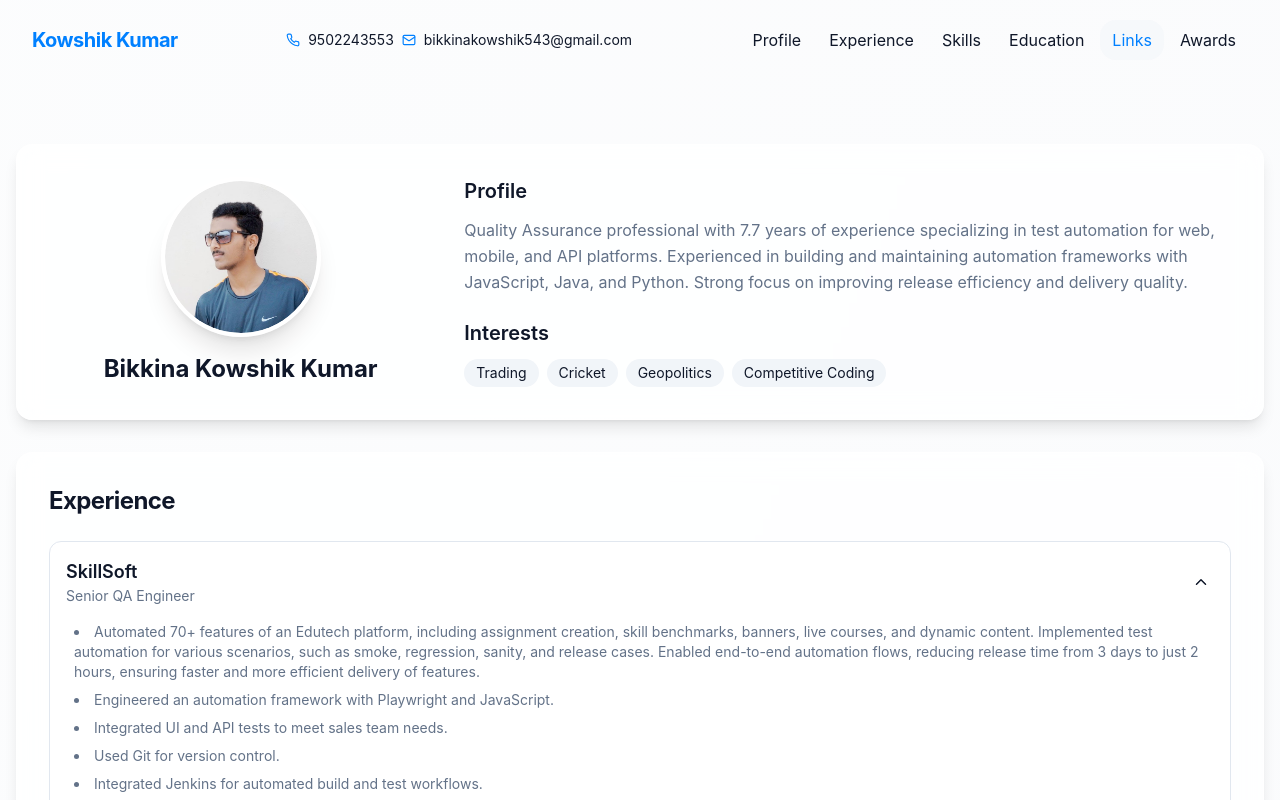
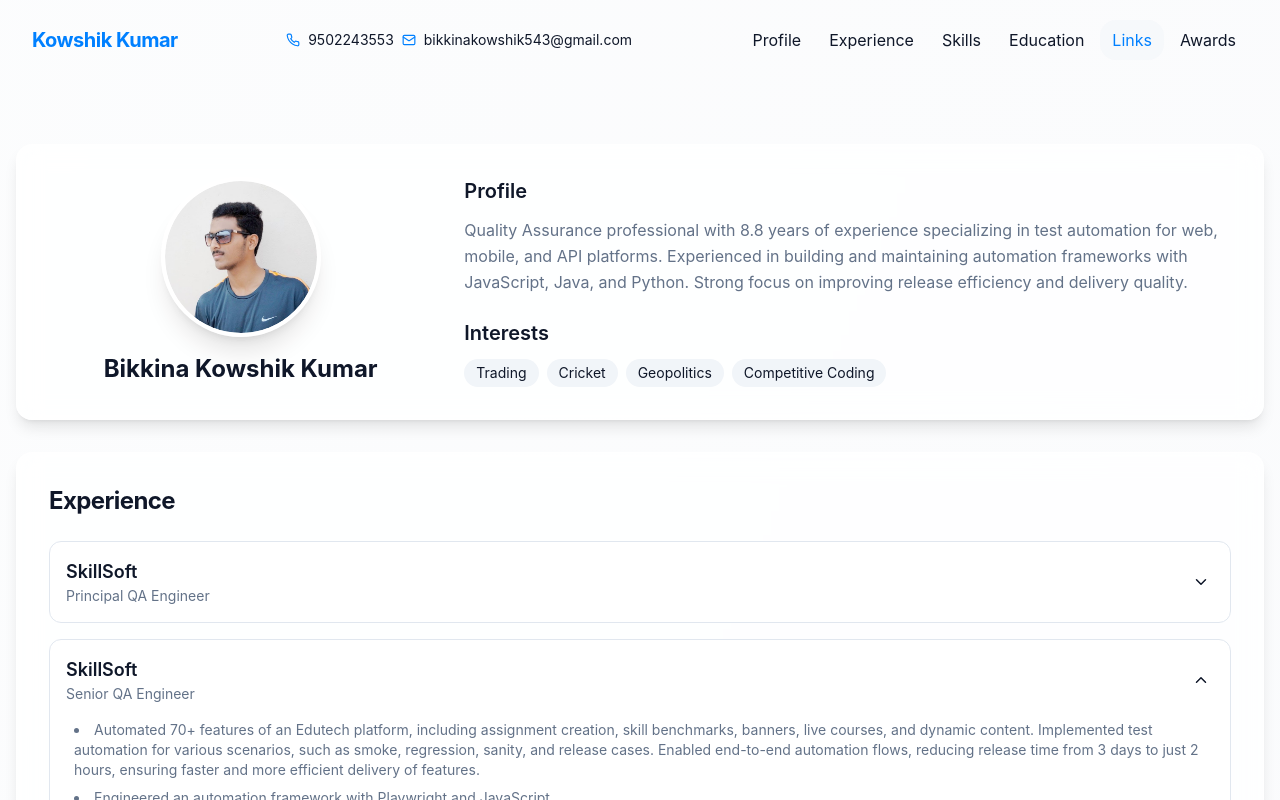
Before and after one commit to kowshikb/kowshiksprofile, a React (Vite) app: page / in a window 1280 px wide. Shown: the top 800 px of the page. Built offline with nearby package versions, Linux system fonts and the light colour scheme.

Commit message:
Updated QA experience to 8.8
Co-authored-by: kowshikb <31794761+kowshikb@users.noreply.github.com>

```diff
--- a/src/components/Experience.tsx
+++ b/src/components/Experience.tsx
@@ -11,6 +11,20 @@ interface ExperienceItem {
 }
 
 const experienceData: ExperienceItem[] = [
+  {
+    id: "skillsoft-principal",
+    company: "SkillSoft",
+    position: "Principal QA Engineer",
+    points: [
+      "Tested AI-powered products within Percipio's LX Studios platform, including AI Conversation Practice, AI-generated PowerPoint presentations, AI Course Creation, and AI Assessment Generation — ensuring quality across the full AI product suite on the Edutech platform.",
+      "Built and implemented the test automation framework from scratch using Playwright with JavaScript for both UI and API testing.",
+      "Played a cross-functional role from QA planning and test strategy to automation development and product delivery, collaborating closely with developers throughout the SDLC.",
+      "Integrated the automation suite with Git for version control, Jenkins for CI/CD pipelines, and Docker for containerized test execution across environments.",
+      "Performed comprehensive end-to-end testing covering functional, regression, smoke, sanity, and integration test scenarios.",
+      "Conducted API contract testing and service-level validation using REST APIs to ensure backend reliability.",
+      "Drove defect triage, root cause analysis, and risk-based testing to improve overall release confidence and reduce production incidents."
+    ]
+  },
   {
     id: "skillsoft",
     company: "SkillSoft",
--- a/src/components/Footer.tsx
+++ b/src/components/Footer.tsx
@@ -6,7 +6,7 @@ const Footer: React.FC = () => {
     <footer className="py-8 mt-8 border-t border-border">
       <div className="container mx-auto px-4 text-center text-muted-foreground">
         <p className="text-sm">&copy; {new Date().getFullYear()} Bikkina Kowshik Kumar</p>
-        <p className="text-xs mt-2">Total Experience: 7.7 Years in QA and Test Automation</p>
+        <p className="text-xs mt-2">Total Experience: 8.8 Years in QA and Test Automation</p>
       </div>
     </footer>
   );
--- a/src/components/Profile.tsx
+++ b/src/components/Profile.tsx
@@ -24,7 +24,7 @@ const Profile: React.FC = () => {
           <div className="mb-6">
             <h3 className="text-xl font-semibold mb-3">Profile</h3>
             <p className="text-muted-foreground leading-relaxed">
-              Quality Assurance professional with 7.7 years of experience specializing in test automation
+              Quality Assurance professional with 8.8 years of experience specializing in test automation
               for web, mobile, and API platforms. Experienced in building and maintaining automation
               frameworks with JavaScript, Java, and Python. Strong focus on improving release
               efficiency and delivery quality.
```
Also changed, not shown: tsconfig.app.json (+21 -19 lines), tsconfig.json (+19 -14 lines).
